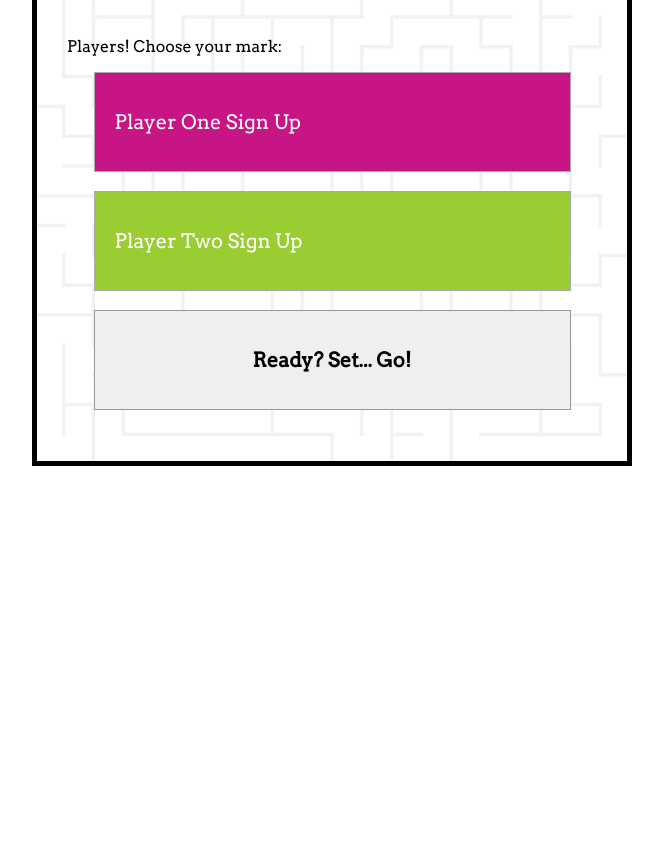
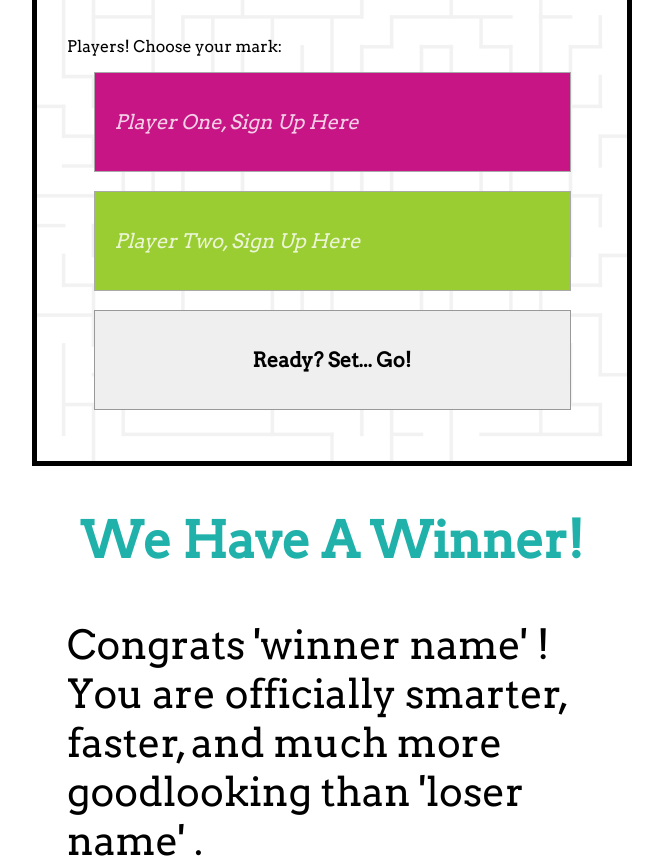
Before and after one commit to carriestreed/project-one, a plain HTML site: page index.html in a window 1280 px wide. Shown: the part 196-1062 px from the top of the page, without its empty margins (316-979 px from the left). Before the commit the page ends 800 px from the top, so only its background shows below. Drawn offline with Linux system fonts and the light colour scheme.

Commit message:
minor style updates

```diff
--- a/index.html
+++ b/index.html
@@ -19,18 +19,28 @@
       <canvas id="canvas" width="600" height="600">
       </canvas>
 
+      <!-- welcome box -->
       <div class="welcome">
         <h2> The Maze Race</h2>
         <p> Players! Choose your mark: </p>
 
         <form>
-          <input id="p1" type="text" name="player1" placeholder="Player One Sign Up" value="">
+          <input id="p1" type="text" name="player1" placeholder="Player One, Sign Up Here" value="">
           <br><br>
-          <input id="p2" type="text" name="player2" placeholder="Player Two Sign Up" value="">
+          <input id="p2" type="text" name="player2" placeholder="Player Two, Sign Up Here" value="">
           <br><br>
           <input id="playButton" type="button" value="Ready? Set... Go!">
         </form>
 
+      <!-- winner box -->
+      <div class="winner">
+        <h3> We Have A Winner!</h3>
+        <p> Congrats
+            <span class="winName"> 'winner name' </span>!
+            You are officially smarter, faster,
+            and much more goodlooking than
+            <span class="loseName"> 'loser name' </span>.
+        </p>
       </div>
 
     </div>
--- a/styles.css
+++ b/styles.css
@@ -35,17 +35,6 @@ h1 {
   position: relative;
 }
 
-.welcome {
-  width: 600px;
-  height: 600px;
-  background-color: rgba(255,255,255,0.95);
-  border: 5px solid black;
-  position: absolute;
-  top: 0px;
-  left: 0px;
-  padding: 0 30px;
-}
-
 h2 {
   font-size: 70px;
   text-align: center;
@@ -53,8 +42,15 @@ h2 {
   margin-top: 40px;
 }
 
-p {
+h3 {
+  font-size: 50px;
+  text-align:center;
+  margin-top: 100px;
+  color: LightSeaGreen;
+}
 
+.winner > p {
+  font-size: 40px;
 }
 
 form {
@@ -87,20 +83,46 @@ input[type=button] {
   height: 100px
 }
 
+.welcome {
+  width: 600px;
+  height: 600px;
+  background-color: rgba(255,255,255,0.95);
+  border: 5px solid black;
+  position: absolute;
+  top: 0px;
+  left: 0px;
+  padding: 0 30px;
+}
+
+/*.winner {
+  width: 600px;
+  height: 600px;
+  background-color: rgba(255,255,255,0.95);
+  border: 5px solid black;
+  position: absolute;
+  top: 0px;
+  left: 0px;
+  padding: 0 30px;
+}*/
+
 
 /*
 Styling for Input Placeholder Text
 https://css-tricks.com/snippets/css/style-placeholder-text/
 */
 ::-webkit-input-placeholder {
-   color: white;
+   font-style: italic;
+   color: rgba(255,255,255,0.8);
 }
 :-moz-placeholder { /* Firefox 18- */
-   color: white;
+   font-style: italic;
+   color: rgba(255,255,255,0.8);
 }
 ::-moz-placeholder {  /* Firefox 19+ */
-   color: white;
+   font-style: italic;
+   color: rgba(255,255,255,0.8);
 }
 :-ms-input-placeholder {
-   color: white;
+   font-style: italic;
+   color: rgba(255,255,255,0.8);
 }
```
